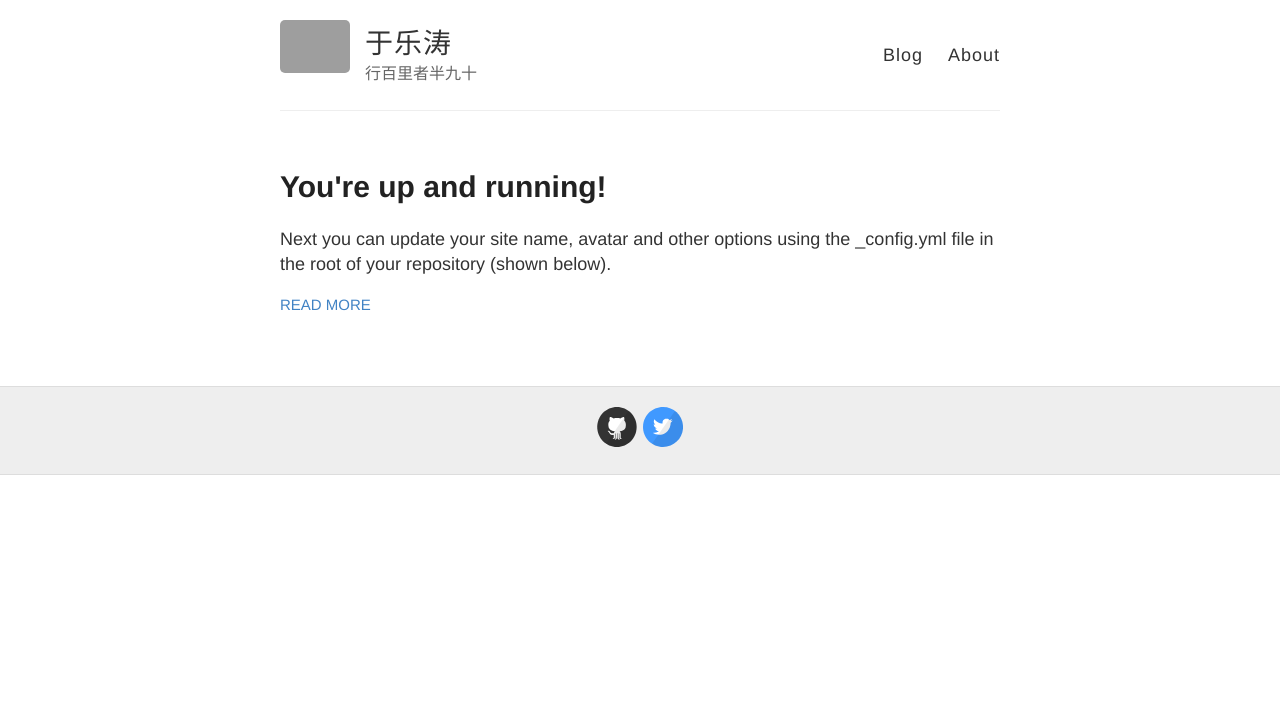
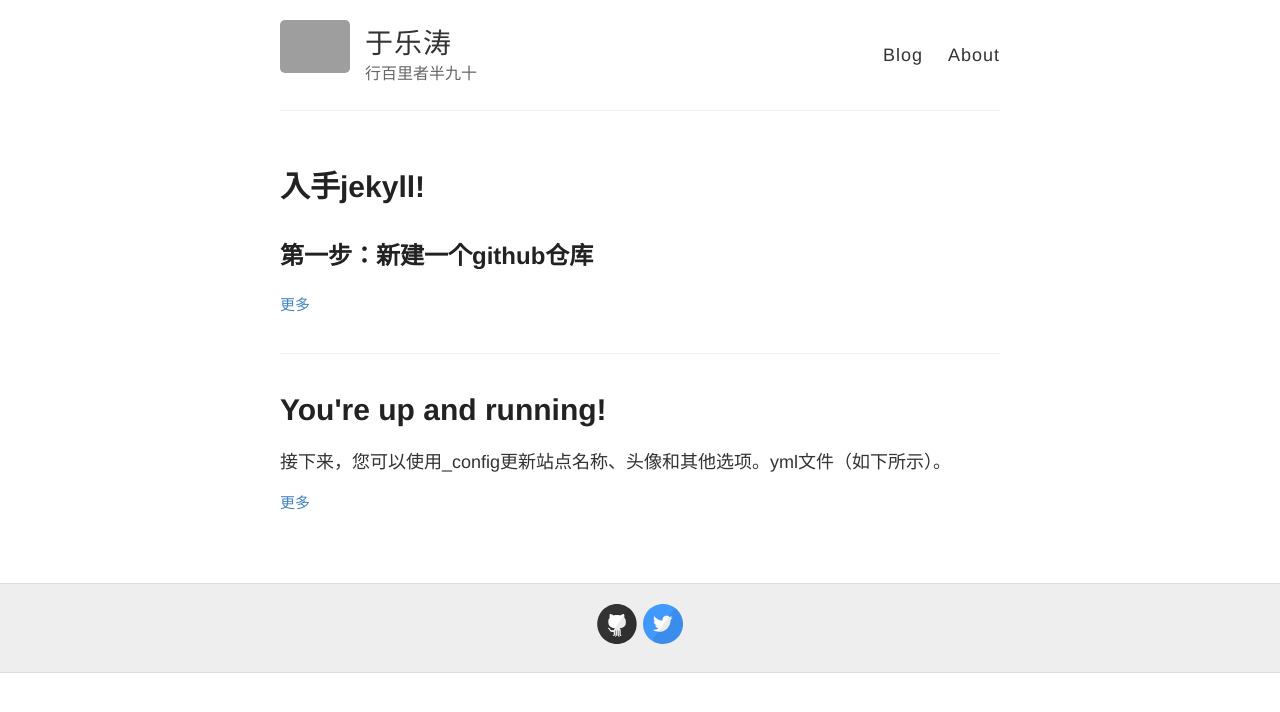
Before and after one commit to yeautto/yeautto.github.io, a Jekyll site: the page built from index.html, in a window 1280 px wide. Shown: the top 712 px of the page. Built offline with Jekyll 4.4.1, drawn with Linux system fonts in a browser that asks for light colours; grey boxes are pictures that could not be loaded.

Commit message:
第一篇博客：入手jekyll

```diff
--- a/_posts/2014-3-3-Hello-World.md
+++ b/_posts/2014-3-3-Hello-World.md
@@ -3,8 +3,8 @@ layout: post
 title: You're up and running!
 ---
 
-Next you can update your site name, avatar and other options using the _config.yml file in the root of your repository (shown below).
+接下来，您可以使用_config更新站点名称、头像和其他选项。yml文件（如下所示）。
 
 ![_config.yml]({{ site.baseurl }}/images/config.png)
 
-The easiest way to make your first post is to edit this one. Go into /_posts/ and update the Hello World markdown file. For more instructions head over to the [Jekyll Now repository](https://github.com/barryclark/jekyll-now) on GitHub.
+制作第一篇文章的最简单方法是编辑这篇文章。进入/posts/并更新Hello World markdown文件。有关更多说明，请访问 [Jekyll Now repository](https://github.com/barryclark/jekyll-now) on GitHub.
--- /dev/null
+++ b/_posts/2022-11-07-Getting-Started.md
@@ -0,0 +1,20 @@
+---
+layout: post
+title: 入手jekyll!
+---
+
+## 第一步：新建一个github仓库
+
+将存储库重命名为 yourgithubusername.github.io
+
+## 第二步：下载
+
+github搜索jekyll，选择一个jekyll项目下载，解压并用idea打开
+
+## 第三步：上传
+
+使用git管理,并上传到github
+
+## 第四步：查看
+
+访问： https://yourgithubusername.github.io
--- a/index.html
+++ b/index.html
@@ -12,7 +12,7 @@ layout: default
         {{ post.excerpt }}
       </div>
 
-      <a href="{{ site.baseurl }}{{ post.url }}" class="read-more">Read More</a>
+      <a href="{{ site.baseurl }}{{ post.url }}" class="read-more">更多</a>
     </article>
   {% endfor %}
 </div>
```
Also changed, not shown: README.md, images/jekyll-now-theme-screenshot.jpg (deleted), images/step1.gif (deleted).
